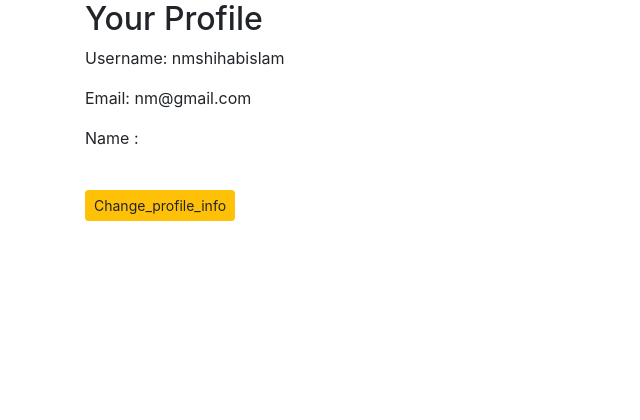
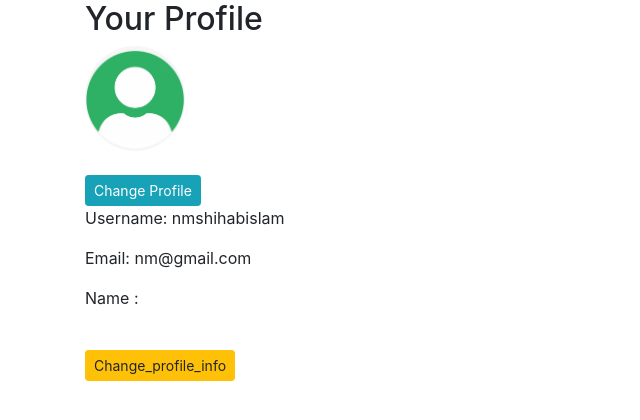
Before and after one commit to NMShihab/My_blog, a Django app: page /account/Profile/ in a window 1280 px wide. Shown: the part 56-476 px from the top of the page, without its empty margins (0-640 px from the left). Run offline with Django 3.2, Linux system fonts and the light colour scheme; a user stored in the database is signed in; data comes from the database, SQL or seed files in the repository; both versions use the stored data as it was after the commit; some libraries are stand-ins or nearby versions.

Commit message:
Add profile picture, Change Profile pic

```diff
--- a/myBlog/LogIn/forms.py
+++ b/myBlog/LogIn/forms.py
@@ -1,6 +1,7 @@
 from django import forms
 from django.contrib.auth.forms import UserCreationForm, UserChangeForm
 from django.contrib.auth.models import  User
+from LogIn.models import UserProfile
 
 class SignUp_form(UserCreationForm):
 
@@ -15,3 +16,8 @@ class UserProfileChange(UserChangeForm):
     class Meta:
         model = User
         fields =('username','email','first_name','last_name','password')
+
+class ProfilePic(forms.ModelForm):
+    class Meta:
+        model = UserProfile
+        fields =['profile_pic',]
--- a/myBlog/LogIn/urls.py
+++ b/myBlog/LogIn/urls.py
@@ -4,11 +4,13 @@ from LogIn import views
 app_name = 'LogIn'
 
 urlpatterns =[
-path('SignUp/',views.SignUp,name='signup'),
-path('LogIn/',views.LogIn,name='login'),
-path('LogOut/',views.logout_user,name='logout'),
-path('Profile/',views.user_profile,name='profile'),
-path('Change_profile/',views.change_profile,name='change_profile'),
-path('password/',views.pass_change,name ='pass_change')
+    path('SignUp/',views.SignUp,name='signup'),
+    path('LogIn/',views.LogIn,name='login'),
+    path('LogOut/',views.logout_user,name='logout'),
+    path('Profile/',views.user_profile,name='profile'),
+    path('Change_profile/',views.change_profile,name='change_profile'),
+    path('password/',views.pass_change,name ='pass_change'),
+    path('add-picture/',views.addpro_pic,name='addpro_pic'),
+    path('change-picture/',views.change_pro_pic,name='change_pro_pic')
 
 ]
--- a/myBlog/LogIn/views.py
+++ b/myBlog/LogIn/views.py
@@ -4,7 +4,7 @@ from django.contrib.auth import login, authenticate, logout # Function for authe
 from django.shortcuts import HttpResponseRedirect
 from django.urls import  reverse
 from django.contrib.auth.decorators import login_required
-from LogIn.forms import SignUp_form , UserProfileChange
+from LogIn.forms import SignUp_form , UserProfileChange,  ProfilePic
 
 # Create your views here.
 
@@ -82,3 +82,27 @@ def pass_change(request):
             message = True
 
     return render(request,'LogIn/pass_change.html',context={'form':form,'message':message})
+
+@login_required
+def addpro_pic(request):
+    form = ProfilePic()
+    if request.method == 'POST':
+        form = ProfilePic(request.POST, request.FILES)
+        if form.is_valid():
+            user_obj = form.save(commit=False)
+            user_obj.user = request.user
+            user_obj.save()
+            return HttpResponseRedirect(reverse('LogIn:profile'))
+    return render(request,'LogIn/pro_pic_add.html',context={'form':form})
+
+@login_required
+def change_pro_pic(request):
+    form = ProfilePic(instance=request.user.user_profile)
+    if request.method == "POST":
+        form = ProfilePic(request.POST, request.FILES,instance=request.user.user_profile)
+        if form.is_valid():
+            form.save()
+            return HttpResponseRedirect(reverse('LogIn:profile'))
+
+
+    return render(request,'LogIn/pro_pic_add.html',context={'form':form})
--- a/myBlog/myBlog/settings.py
+++ b/myBlog/myBlog/settings.py
@@ -43,6 +43,7 @@ INSTALLED_APPS = [
     'Blog',
     'LogIn',
     'crispy_forms',
+    'django_cleanup.apps.CleanupConfig',
 ]
 
 # bootstrap, bootstrap3, bootstrap4, uni-form
--- a/myBlog/myBlog/urls.py
+++ b/myBlog/myBlog/urls.py
@@ -2,6 +2,10 @@
 from django.contrib import admin
 from django.urls import path, include
 from . import views
+# For media Profile
+from django.conf import settings
+from django.contrib.staticfiles.urls import  staticfiles_urlpatterns,static
+
 
 urlpatterns = [
     path('admin/', admin.site.urls),
@@ -9,3 +13,6 @@ urlpatterns = [
     path('blog/',include('Blog.urls')), # add blog url
     path('',views.Index,name='index')
 ]
+
+urlpatterns += staticfiles_urlpatterns()
+urlpatterns += static(settings.MEDIA_URL,document_root=settings.MEDIA_ROOT)
--- a/myBlog/templates/LogIn/user_profile.html
+++ b/myBlog/templates/LogIn/user_profile.html
@@ -3,6 +3,20 @@
 {% block body_block %}
 
 <h2>Your Profile</h2>
+
+{% if user.user_profile %}
+<img src="/media/{{user.user_profile.profile_pic}}" class="rounded-circle" width="100px">
+<br>
+<br>
+<a href="{% url 'LogIn:change_pro_pic' %}" class="btn btn-info btn-sm">Change Profile</a>
+{% else %}
+<img src="/media/profile_pic/profile_pic.png" class="rounded-circle" width="100px">
+<br>
+<br>
+<a href="{% url 'LogIn:addpro_pic' %}" class="btn btn-info btn-sm">Change Profile</a>
+<br>
+{% endif %}
+
 <p>Username: {{user.username}} </p>
 <p>Email: {{user.email}}</p>
 <p>Name : {{user.first_name}} {{user.last_name}}</p>
```
Also changed, not shown: myBlog/templates/LogIn/pro_pic_add.html (added, +14 -0 lines), myBlog/db.sqlite3, myBlog/media/profile_pic/pro.png (added), myBlog/media/profile_pic/pro_mQDQiBb.png (added), myBlog/media/profile_pic/profile_pic.png (added), myBlog/media/profile_pic/profile_pic_h9PujsO.png (added).
